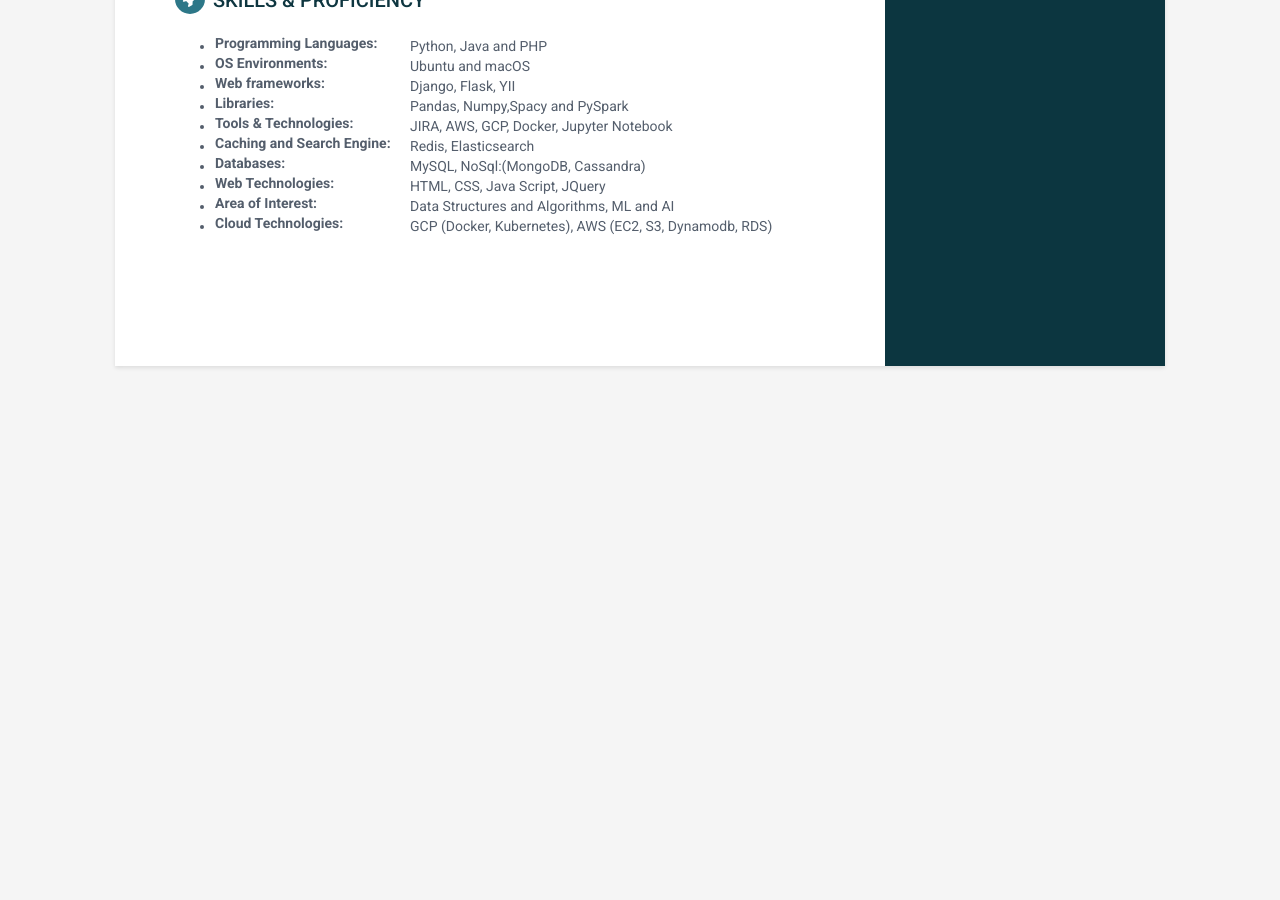
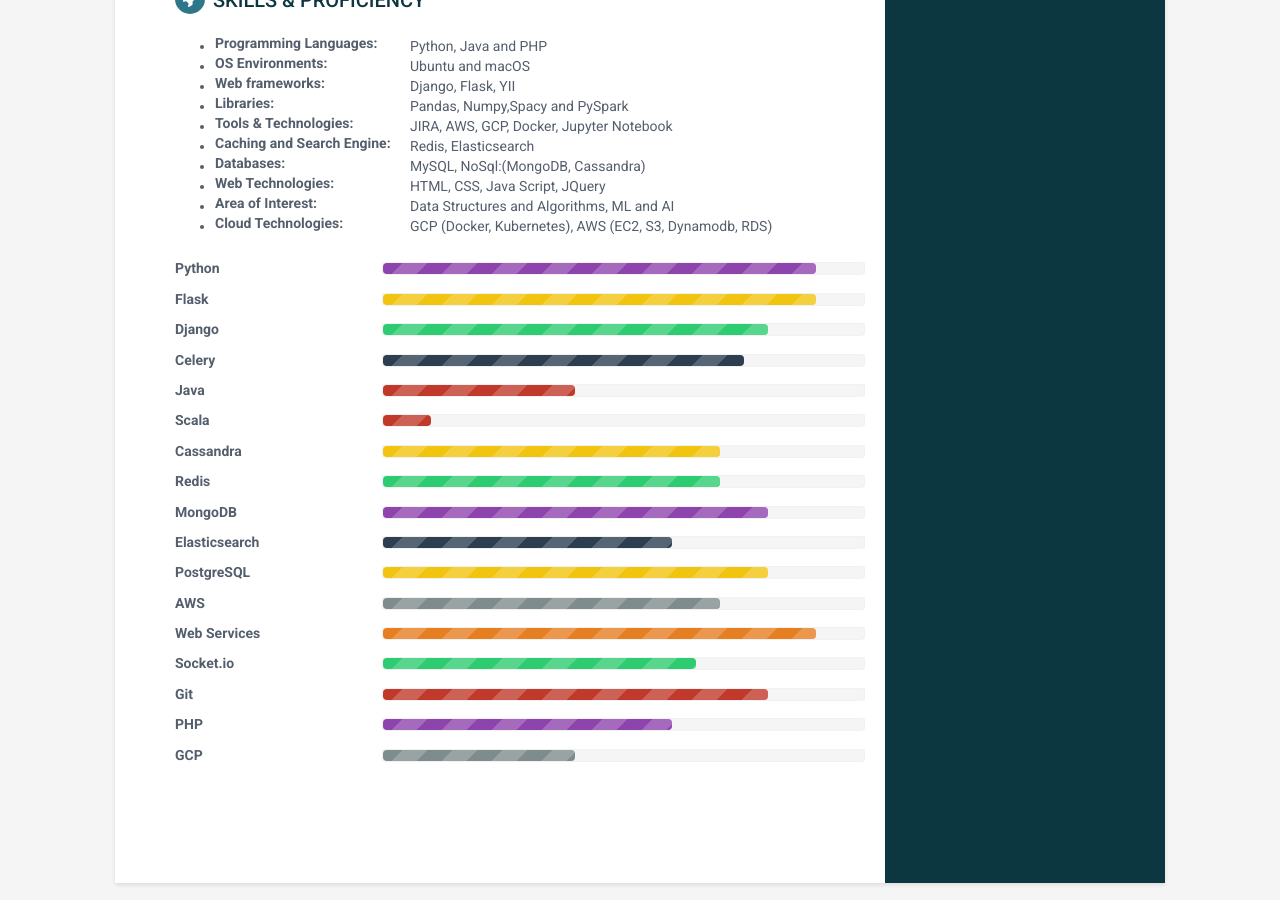
Before and after one commit to sanjusci/sanjusci.github.io, a Jekyll site: the page built from index.html, in a window 1280 px wide and 900 px high, scrolled down 1718 px. Built offline with Jekyll 4.4.1, drawn with Linux system fonts in a browser that asks for light colours; before the commit the page ends 2204 px from its top, so only the background shows below that.

Commit message:
update new records

```diff
--- a/_includes/skills.html
+++ b/_includes/skills.html
@@ -21,6 +21,21 @@
             </ul>
         </div>
     </div>
+    <div class="skillset">
+        {% for skill in site.data.skills %}
+        <div class="item">
+            <h4 class="level-title">{{ skill.name }}</h4>
+            <div class="level-bar">
+                <div class="meter {{ skill.theme }}">
+        <span style="width: {{ skill.level }};">
+          <!-- <span>{{ skill.name }}</span> -->
+        </span>
+                </div>
+            </div>
+        </div>
+        {% endfor %}
+
+    </div>
 
 </section>
 {% endif %}
```
